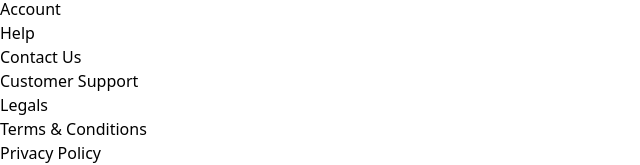
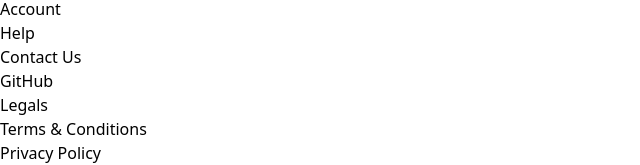
Before and after one commit to odk1572/Blogify-With-React, a React (Vite) app: page / in a window 1280 px wide. Shown: the part 387-552 px from the top of the page, without its empty margins (0-640 px from the left). Built offline with nearby package versions, Linux system fonts and the light colour scheme; no server answers.

Commit message:
Update Footer.jsx

```diff
--- a/src/components/Footer/Footer.jsx
+++ b/src/components/Footer/Footer.jsx
@@ -46,8 +46,8 @@
               <li className="mb-2">
                 <Link to="/" className="text-gray-700 hover:text-white transition duration-300">Contact Us</Link>
               </li>
-              <li>
-                <Link to="/" className="text-gray-700 hover:text-white transition duration-300">Customer Support</Link>
+              <li className="mb-2">
+                <a href="https://github.com/odk1572" target="_blank" rel="noopener noreferrer" className="text-gray-700 hover:text-white transition duration-300">GitHub</a>
               </li>
             </ul>
           </div>
```
